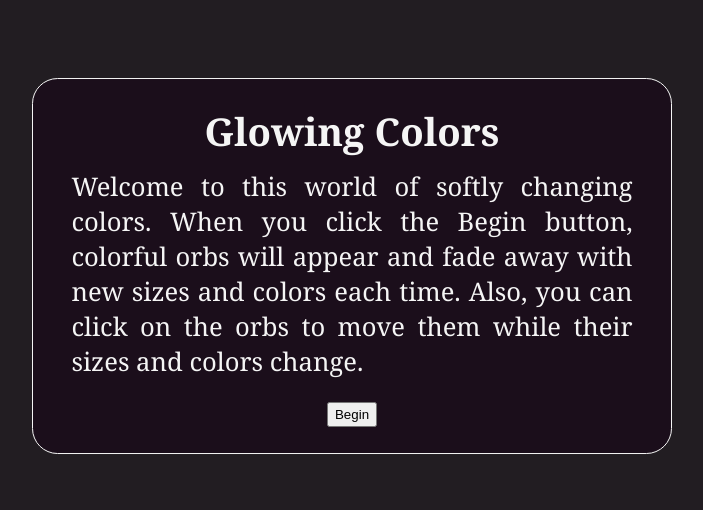
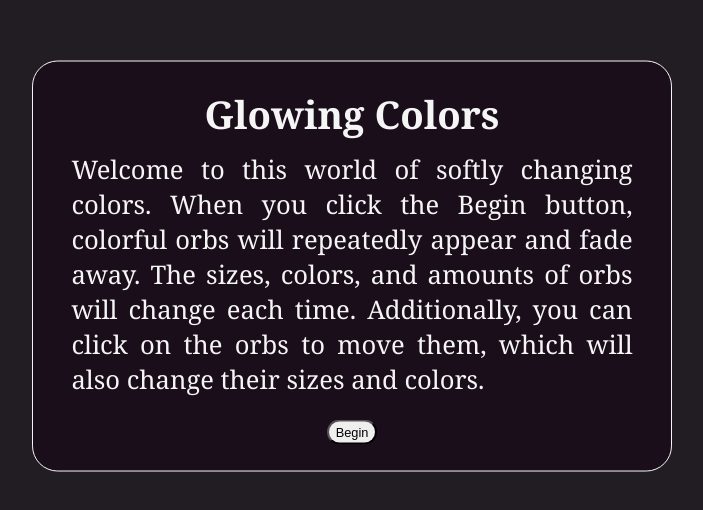
Before and after one commit to franco-ortega/glowing-colors, a React (Create React App) app: page / in a window 1280 px wide. Shown: the part 134-644 px from the top of the page, without its empty margins (288-991 px from the left). Built offline with nearby package versions, Linux system fonts and the light colour scheme.

Commit message:
add media query for larger screen sizes to Welcome

```diff
--- a/src/components/welcome/Welcome.jsx
+++ b/src/components/welcome/Welcome.jsx
@@ -7,7 +7,7 @@ const Welcome = ({ onBeginClick, fadeOut }) => {
     <section className={`${styles.Welcome} ${fadeOut && styles.FadeOut}`}>
       <h1>Glowing Colors</h1>
       {/* eslint-disable-next-line max-len */}
-      <p>Welcome to this world of softly changing colors. When you click the Begin button, colorful orbs will appear and fade away with new sizes and colors each time. Also, you can click on the orbs to move them while their sizes and colors change.</p>
+      <p>Welcome to this world of softly changing colors. When you click the Begin button, colorful orbs will repeatedly appear and fade away. The sizes, colors, and amounts of orbs will change each time. Additionally, you can click on the orbs to move them, which will also change their sizes and colors.</p>
       <button onClick={onBeginClick}>Begin</button>
     </section>
   );
--- a/src/components/welcome/Welcome.module.css
+++ b/src/components/welcome/Welcome.module.css
@@ -3,9 +3,9 @@
   border-radius: 2vw;
   background: hsla(300, 33%, 8%, 1);
 
-  padding: 2vw;
   width: fit-content;
-  max-width: 60%;
+  max-width: 85%;
+  padding: 4vw;
 
   color: whitesmoke;
   font-family: Cambria, Cochin, Georgia, Times, 'Times New Roman', serif;
@@ -20,12 +20,14 @@
 }
 
 .Welcome p {
-  margin: 1vw;
+  margin: 3vw 2vw 4vw 2vw;
   text-align: justify;
 }
 
 .Welcome button {
-  padding: .25vw .5vw;
+  border-radius: 5vw;
+  padding: .5vw 2vw;
+  font-size: 5vw;
 }
 
 .FadeOut {
@@ -66,3 +68,23 @@
   75% { opacity: .25; }
   100% { opacity: 0; }
 }
+
+@media screen and (min-width: 500px) {
+  .Welcome {
+    max-width: 50%;
+    padding: 2vw;
+  }
+
+  .Welcome p {
+    margin: 1vw;
+    text-align: justify;
+  }
+
+  .Welcome button {
+    border-radius: 2vw;
+    padding: .25vw .5vw;
+    font-size: 1vw;
+  }
+
+
+}
```
